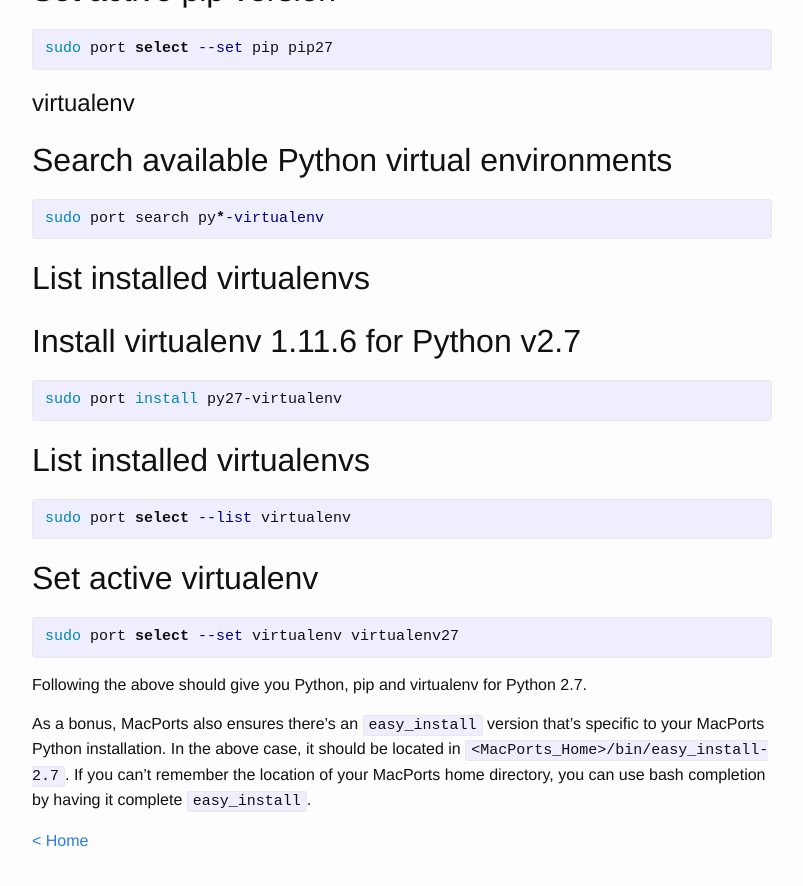
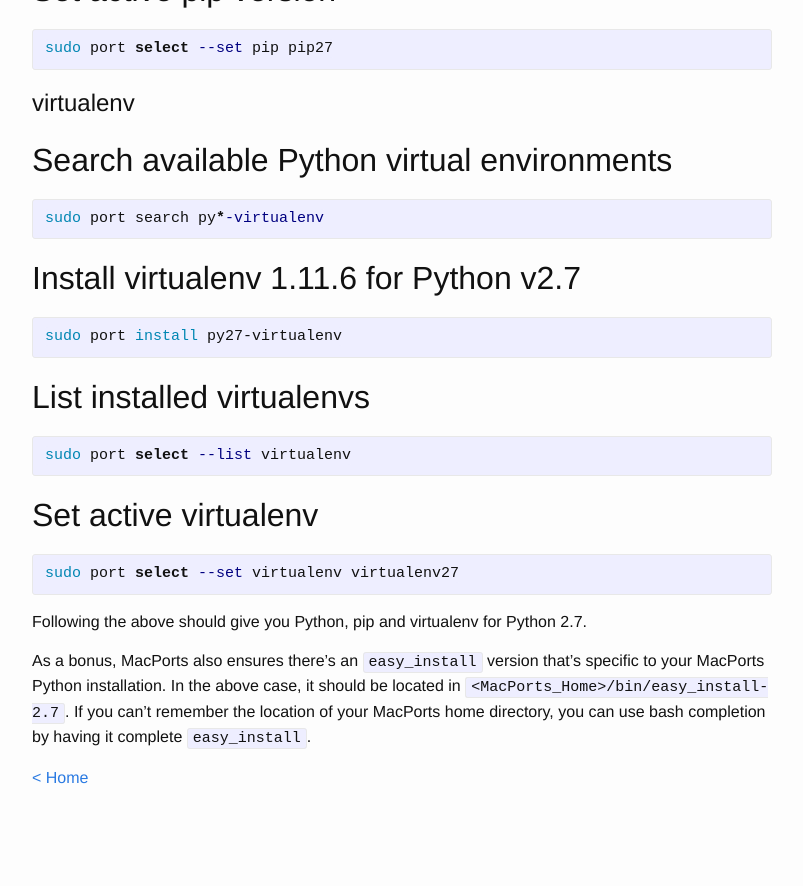
Before and after one commit to mixpix3ls/mixpix3ls.github.io, a Jekyll site: the page built from _posts/2014-10-03-Python-pip-MacPorts.markdown, in a window 1280 px wide and 900 px high, scrolled down 1542 px. Shown: the top 886 px of the window, without its empty margins (238-1041 px from the left). Built offline with Jekyll 4.4.1, drawn with Linux system fonts in a browser that asks for light colours; after the commit the page ends 2392 px from its top, so only the background shows below that.

Commit message:
Deleted duplicate command for listing installed virtualenvs

```diff
--- a/_posts/2014-10-03-Python-pip-MacPorts.markdown
+++ b/_posts/2014-10-03-Python-pip-MacPorts.markdown
@@ -76,8 +76,6 @@ sudo port select --set pip pip27
 sudo port search py*-virtualenv
 {% endhighlight %}
 
-## List installed virtualenvs
-
 ## Install virtualenv 1.11.6 for Python v2.7
 
 {% highlight bash %}
```
